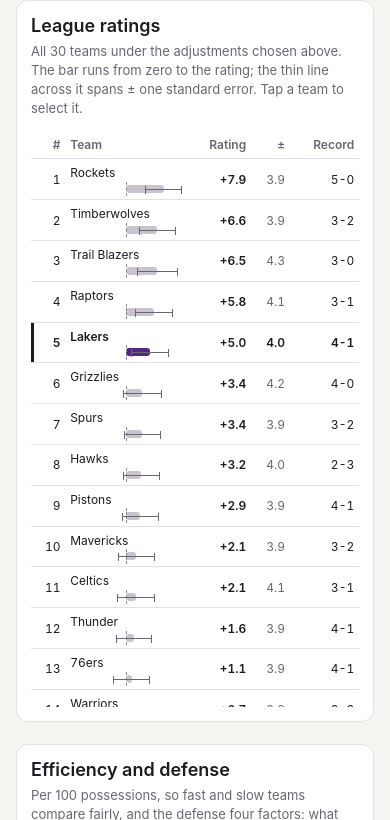
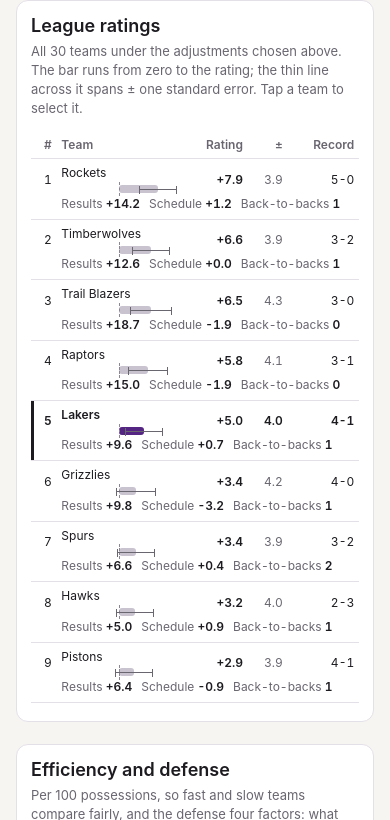
Before and after one commit to Stots714/lakers-tracker, a plain HTML site: page index.html in a window 390 px wide. Shown: the part 2886-3706 px from the top of the page. Drawn offline with Linux system fonts and the light colour scheme.

Commit message:
League ratings on phones: show results, schedule and back-to-backs on a line under each team in portrait

```diff
--- a/index.html
+++ b/index.html
@@ -99,6 +99,14 @@ body { margin: 0; background: var(--color-bg); color: var(--color-fg); font-fami
 .lk-minibar { display: none; margin-top: 0.3rem; }
 .lk-minibar .lk-bar { height: 0.5rem; }
 @container (max-width: 560px) { .lk-minibar { display: block; } }
+#lk-league tr.lk-detail { display: none; }
+@container (max-width: 560px) {
+  #lk-league tr.lk-detail { display: table-row; }
+  #lk-league tr.lk-main td { border-bottom: 0; padding-bottom: 0.1rem; }
+  #lk-league tr.lk-detail td { padding-top: 0; font-size: 0.75rem; color: var(--color-fg-muted); font-weight: 400; white-space: normal; line-height: 1.5; }
+  #lk-league tr.lk-detail span { display: inline-block; white-space: nowrap; margin-right: 0.75em; }
+  #lk-league tr.lk-detail b { font-weight: var(--cds-font-weight-medium); color: var(--color-fg); }
+}
 .lk-groups { display: none; gap: var(--cds-gap-xs); flex-wrap: wrap; margin: 0 0 var(--cds-gap-sm); }
 .lk-groups button { font: inherit; font-size: var(--cds-font-size-caption); border-radius: 999px; padding: var(--cds-pad-xs) var(--cds-pad-sm); cursor: pointer; border: 1px solid var(--color-border-line); background: var(--color-panel); color: var(--color-fg-muted); }
 .lk-groups button[aria-pressed="true"] { color: var(--color-fg); border-color: var(--color-fg-muted); font-weight: var(--cds-font-weight-medium); }
@@ -981,6 +989,15 @@ function mkBar(val, se, ext, selected) {
   return bar;
 }
 // Phone layouts: copy each column's header into its cells as a label (stacked tables) and its group (chip tables)
+function detailRow(teamCode, sel, text) {  // text: [[label, value], ...]
+  const tr = document.createElement('tr');
+  tr.className = 'lk-detail lk-click' + (sel ? ' lk-sel' : ''); tr.dataset.team = teamCode;
+  tr.appendChild(document.createElement('td'));
+  const td = document.createElement('td'); td.colSpan = 8; td.className = 'lk-left';
+  text.forEach(([k, val]) => { const s = document.createElement('span'); s.textContent = k + ' '; const b = document.createElement('b'); b.textContent = val; s.appendChild(b); td.appendChild(s); });
+  tr.appendChild(td);
+  return tr;
+}
 function phoneLayout(table) {
   const ths = [...table.querySelectorAll('thead th')];
   table.querySelectorAll('thead th').forEach((th) => { if (th.dataset.g) th.classList.add('lk-g' + th.dataset.g); });
@@ -1062,7 +1079,9 @@ dash.onData(() => {
       cell(tr, sgn(r.sos), 'lk-wide');
       cell(tr, r.record);
       cell(tr, String(r.b2b), 'lk-wide');
+      tr.classList.add('lk-main');
       lBody.appendChild(tr);
+      lBody.appendChild(detailRow(r.team, r.team === team, [[raw ? 'Adjusted' : 'Results', sgn(r[alt])], ['Schedule', sgn(r.sos)], ['Back-to-backs', String(r.b2b)]]));
     });
   } else if (m.status === 'error') { fail(lBody); }
 
```
